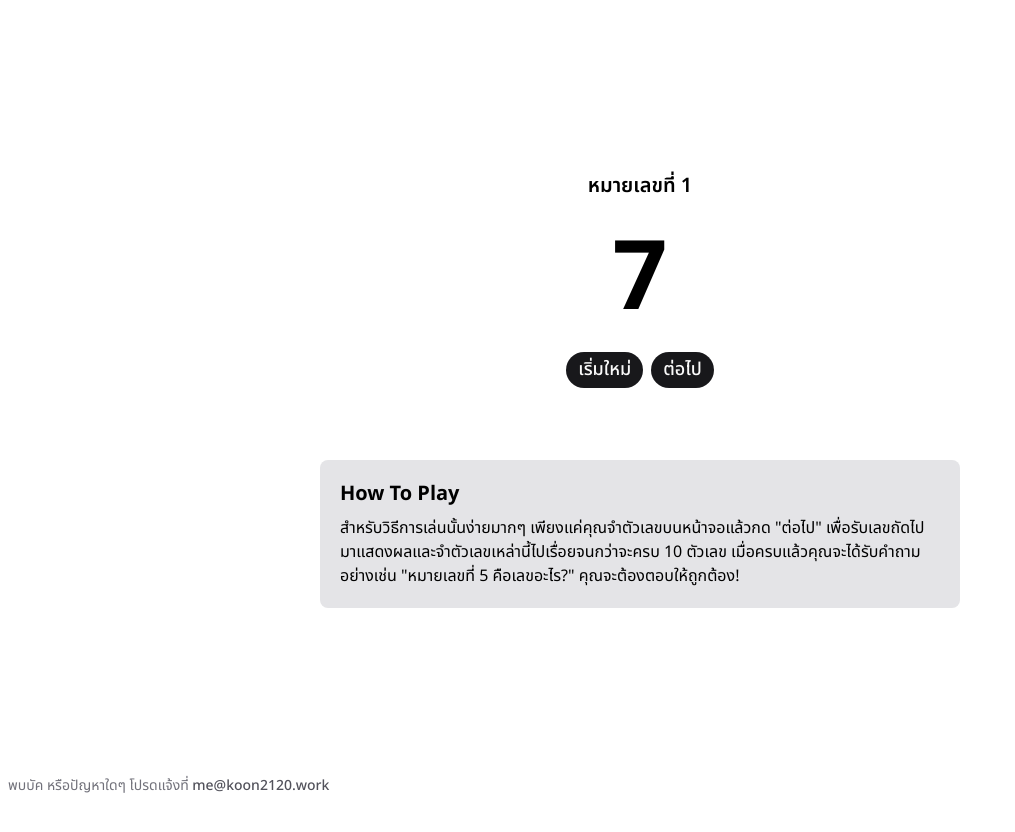
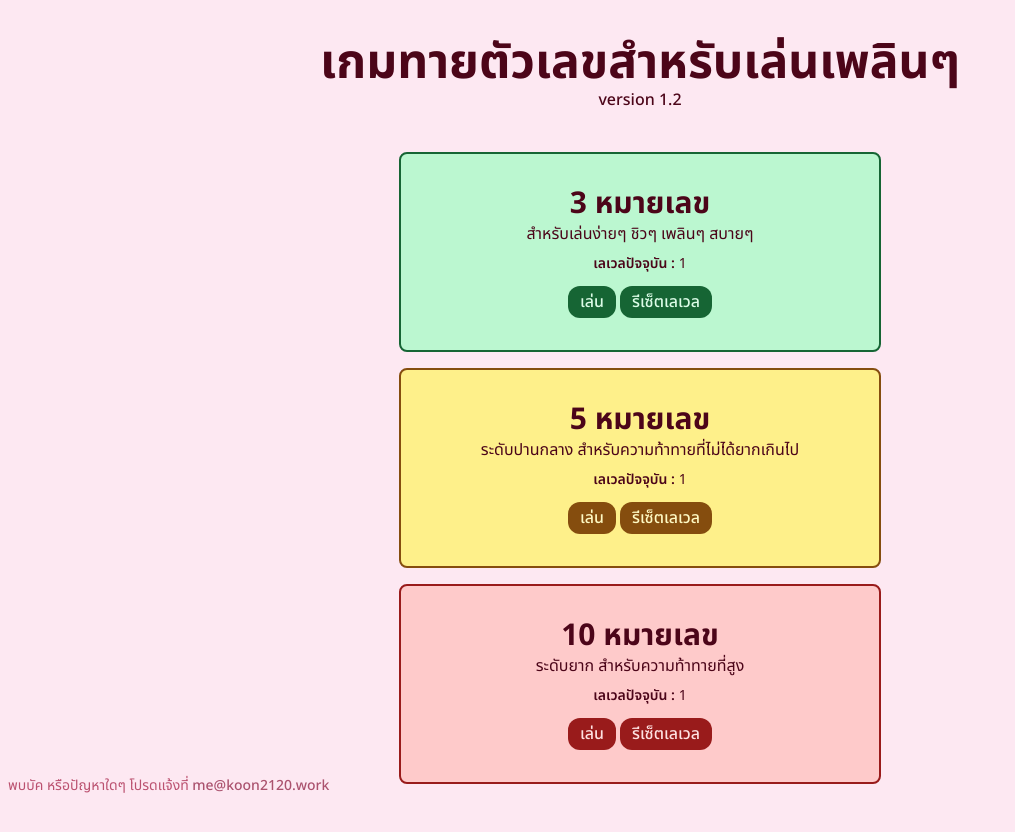
Before and after one commit to koon2120/braintest-game, a Vue app: page / in a window 1280 px wide. Shown: the whole page, without its empty margins (0-1015 px from the left). Before the commit the page ends 800 px from the top, so only its background shows below. Built offline with nearby package versions, Linux system fonts and the light colour scheme.

Commit message:
add features, edit styles

```diff
--- a/index.html
+++ b/index.html
@@ -26,7 +26,7 @@
   <link href="https://fonts.googleapis.com/css2?family=Noto+Sans+Thai:wght@100..900&display=swap" rel="stylesheet">
 </head>
 
-<body>
+<body style="background-color: #fde8f2;">
   <div id="app"></div>
   <script type="module" src="/src/main.js"></script>
 </body>
--- a/src/App.vue
+++ b/src/App.vue
@@ -1,13 +1,47 @@
 <script setup>
-import { onMounted, ref, watch } from 'vue';
+import { onMounted, ref } from 'vue';
+
+// page = start, ingame
+const pageState = ref('start')
+
+// mainNumber for show , numberList for store
+const mainNumber = ref(0)
+const numberList = ref([])
+
+// numberNo use Ingame page , numberNoLimit set in start page
+const numberNo = ref(0)
+const numberNoLimit = ref(3)
+
+//question and answer
 const isQuestion = ref(false)
 const isUserAnswer = ref(false)
-const mainNumber = ref(0)
-const numberList = ref([])
-const numberNo = ref(0)
 const userAnswer = ref('')
 const verifyStatus = ref(0)
 
+// player level
+const playerLevel = ref(1)
+
+// player level for show in start page
+const playerLevel3 = ref(1)
+const playerLevel5 = ref(1)
+const playerLevel10 = ref(1)
+
+// เมื่อผู้เล่นกดเล่น
+function onPlayerPlay(number) {
+  if (number == 3) {
+    numberNoLimit.value = 3
+    playerLevel.value = playerLevel3.value
+  }else if (number == 5) {
+    numberNoLimit.value = 5
+    playerLevel.value = playerLevel5.value
+  }else if (number == 10) {
+    numberNoLimit.value = 10
+    playerLevel.value = playerLevel10.value
+  }
+  pageState.value = 'ingame'
+}
+
+// เมื่อผู้เล่นกดรีเซ็ตหรือต่อไปเมื่อได้รับผลลัพธ์ของคำตอบ
 function ResetProcress() {
   userAnswer.value = ''
   verifyStatus.value = 0
@@ -17,73 +51,163 @@ function ResetProcress() {
   NextProcress()
 }
 
+// เมื่อผู้เล่นกดต่อไป มีการเช็คว่าไปต่อหรือเข้าสู่คำถาม
 function NextProcress() {
-  if (numberNo.value != 10 && !isQuestion.value) {
+  if (numberNo.value != numberNoLimit.value && !isQuestion.value) {
     isQuestion.value = false
     isUserAnswer.value = false
     numberNo.value += 1;
-    mainNumber.value = Math.floor(Math.random() * 9) + 1;
+    mainNumber.value = Math.floor(Math.random() * (9 + (10 * (playerLevel.value - 1)))) + 1;
     numberList.value.push(mainNumber.value)
-  }else if (numberNo.value == 10) {
+  } else if (numberNo.value == numberNoLimit.value) {
     isQuestion.value = true
-    numberNo.value = Math.floor(Math.random() * 10) + 1;
+    numberNo.value = Math.floor(Math.random() * numberNoLimit.value) + 1;
     mainNumber.value = "?";
+    console.log(numberList.value)
   }
 }
 
+// ตรวจสอบคำตอบ
 function AnswerVerify() {
   mainNumber.value = userAnswer.value
   isUserAnswer.value = true
-  if (String(numberList.value[numberNo.value-1]) === String(userAnswer.value)) {
+  if (String(numberList.value[numberNo.value - 1]) === String(userAnswer.value)) {
     verifyStatus.value = 1
-  }else {
+    playerLevel.value += 1
+    if (numberNoLimit.value == 3) {
+      localStorage.setItem('player-level-3',String(playerLevel.value))
+    }else if (numberNoLimit.value == 5) {
+      localStorage.setItem('player-level-5',String(playerLevel.value))
+    }else if (numberNoLimit.value == 10) {
+      localStorage.setItem('player-level-10',String(playerLevel.value))
+    }
+  } else {
     verifyStatus.value = 2
   }
 }
 
+// แปลง verifyStatus เป็นข้อความสำหรับแสดงผล
 function VerifyMessage() {
   if (verifyStatus.value == 1) {
-    return 'ถูกต้อง'
-  }else if (verifyStatus.value == 2) {
-    return 'ผิด'
-  }else {
+    return 'ตอบถูกต้อง!!!'
+  } else if (verifyStatus.value == 2) {
+    return 'ตอบผิดนะ :)'
+  } else {
     return 'ไม่ทราบ'
   }
 }
 
-watch(userAnswer,(value,oldValue) => {
-  if (value.length > 3) {
-    userAnswer.value = userAnswer.value.slice(0,3)
+function onPlayerResetLevel(number) {
+  if (number == 3) {
+    localStorage.setItem('player-level-3',"1")
+    playerLevel3.value = 1
+  }else if (number == 5) {
+    localStorage.setItem('player-level-5',"1")
+    playerLevel5.value = 1
+  }else if (number == 10) {
+    localStorage.setItem('player-level-10',"1")
+    playerLevel10.value = 1
   }
-})
+}
 
+// เมื่อ Vue App พร้อมใช้งาน
 onMounted(() => {
+  if (localStorage.getItem('player-level-3')) {
+    playerLevel3.value = parseInt(localStorage.getItem('player-level-3'))
+  }else {
+    localStorage.setItem('player-level-3',"1")
+    playerLevel3.value = 1
+  }
+  if (localStorage.getItem('player-level-5')) {
+    playerLevel5.value = parseInt(localStorage.getItem('player-level-5'))
+  }else {
+    localStorage.setItem('player-level-5',"1")
+    playerLevel5.value = 1
+  }
+  if (localStorage.getItem('player-level-10')) {
+    playerLevel10.value = parseInt(localStorage.getItem('player-level-10'))
+  }else {
+    localStorage.setItem('player-level-10',"1")
+    playerLevel10.value = 1
+  }
   NextProcress()
 })
 </script>
 
 <template>
-  <div class="container mx-auto font-sans">
-    <div class="flex flex-col justify-center items-center h-screen gap-3">
-      <div>
+  <div class="container mx-auto font-sans text-rose-950">
+    <div v-if="pageState == 'start'" class="flex flex-col items-center mt-10 mb-10">
+      <div class="text-center">
+        <h1 class="text-2xl lg:text-5xl font-bold">เกมทายตัวเลขสำหรับเล่นเพลินๆ</h1>
+        <p class="text-md font-medium">version 1.2</p>
+      </div>
+      <div class="flex flex-col text-center mt-8">
+        <div class="bg-green-200 px-20 py-8 m-2 rounded-lg border-2 border-green-800">
+          <h2 class="text-3xl font-bold">3 หมายเลข</h2>
+          <p class="mb-2">สำหรับเล่นง่ายๆ ชิวๆ เพลินๆ สบายๆ</p>
+          <p class="mb-3 text-sm"><span class="font-semibold">เลเวลปัจจุบัน : </span>{{ playerLevel3 }}</p>
+          <div class="flex flex-row gap-x-1 justify-center">
+            <button @click="onPlayerPlay(3)" class="bg-green-800 text-green-100 font-medium px-3 py-1 rounded-xl">เล่น</button>
+            <button @click="onPlayerResetLevel(3)" class="bg-green-800 text-green-100 font-medium px-3 py-1 rounded-xl">รีเซ็ตเลเวล</button>
+          </div>
+        </div>
+        <div class="bg-yellow-200 px-20 py-8 m-2 rounded-lg border-2 border-yellow-800">
+          <h2 class="text-3xl font-bold">5 หมายเลข</h2>
+          <p class="mb-2">ระดับปานกลาง สำหรับความท้าทายที่ไม่ได้ยากเกินไป</p>
+          <p class="mb-3 text-sm"><span class="font-semibold">เลเวลปัจจุบัน : </span>{{ playerLevel5 }}</p>
+          <div class="flex flex-row gap-x-1 justify-center">
+            <button @click="onPlayerPlay(5)" class="bg-yellow-800 text-yellow-100 font-medium px-3 py-1 rounded-xl">เล่น</button>
+            <button @click="onPlayerResetLevel(5)" class="bg-yellow-800 text-yellow-100 font-medium px-3 py-1 rounded-xl">รีเซ็ตเลเวล</button>
+          </div>
+        </div>
+        <div class="bg-red-200 px-20 py-8 m-2 rounded-lg border-2 border-red-800">
+          <h2 class="text-3xl font-bold">10 หมายเลข</h2>
+          <p class="mb-2">ระดับยาก สำหรับความท้าทายที่สูง</p>
+          <p class="mb-3 text-sm"><span class="font-semibold">เลเวลปัจจุบัน : </span>{{ playerLevel10 }}</p>
+          <div class="flex flex-row gap-x-1 justify-center">
+            <button @click="onPlayerPlay(10)" class="bg-red-800 text-red-100 font-medium px-3 py-1 rounded-xl">เล่น</button>
+            <button @click="onPlayerResetLevel(10)" class="bg-red-800 text-red-100 font-medium px-3 py-1 rounded-xl">รีเซ็ตเลเวล</button>
+          </div>
+        </div>
+      </div>
+    </div>
+    <div v-if="pageState == 'ingame'" class="flex flex-col items-center mt-20 mb-20">
+      <div class="mb-3">
+        <p class="bg-green-200 text-green-900 px-2 py-1 rounded-xl text-xs font-medium">LEVEL {{ playerLevel }}</p>
+      </div>
+      <div class="mb-3">
         <p v-if="!isQuestion" class="font-semibold text-xl">หมายเลขที่ {{ numberNo }}</p>
-        <p v-else class="font-semibold text-xl"><span class="underline">คำถาม</span> หมายเลขที่ {{ numberNo }} คือเลขอะไร?</p>
+        <p v-else class="font-semibold text-xl"><span class="underline">คำถาม</span> หมายเลขที่ {{ numberNo }}
+          คือเลขอะไร?</p>
       </div>
-      <div class="text-center mt-5 mb-3">
-        <h1 v-if="!isQuestion" class="text-8xl font-bold">{{ mainNumber }}</h1>
-        <input v-else-if="!isUserAnswer" type="text" class="rounded-lg text-4xl lg:text-8xl font-bold w-44 text-center outline-none bg-zinc-200 py-1" v-model="userAnswer" placeholder="???">
-        <h1 v-if="isUserAnswer" class="text-4xl lg:text-8xl font-bold" :class="{'text-red-600':verifyStatus==2,'text-green-600':verifyStatus==1}">{{ mainNumber }} {{ isUserAnswer ? 'คือคำตอบที่'+VerifyMessage() : '' }}</h1>
+      <div class="text-center mt-5 mb-6">
+        <h1 v-if="!isQuestion" class="text-8xl font-bold text-rose-800">{{ mainNumber }}</h1>
+        <input v-else-if="!isUserAnswer" type="text"
+          class="rounded-lg text-4xl lg:text-8xl font-bold w-52 text-center outline-none bg-zinc-100 text-zinc-700 border-zinc-400 border-2 py-1"
+          v-model="userAnswer" placeholder="???">
+        <h1 v-if="isUserAnswer" class="text-4xl lg:text-8xl font-bold"
+          :class="{ 'text-red-600': verifyStatus == 2, 'text-green-600': verifyStatus == 1 }">{{ VerifyMessage() }}</h1>
       </div>
       <div class="flex flex-row gap-x-2 mb-10">
-        <button @click="ResetProcress" class="text-lg px-3 py-1 font-medium bg-zinc-900 text-zinc-50 rounded-full">เริ่มใหม่</button>
-        <button v-if="!isQuestion" @click="NextProcress" class="text-lg px-3 py-1 font-medium bg-zinc-900 text-zinc-50 rounded-full">ต่อไป</button>
-        <button v-else-if="isQuestion && !verifyStatus" @click="AnswerVerify" class="text-lg px-3 py-1 font-medium bg-zinc-900 text-zinc-50 rounded-full">ตรวจคำตอบ</button>
+        <button v-if="!verifyStatus" @click="ResetProcress"
+          class="text-lg px-3 py-1 font-semibold bg-yellow-700 text-zinc-50 rounded-xl">เริ่มใหม่</button>
+        <button v-else @click="ResetProcress"
+          class="text-lg px-3 py-1 font-semibold bg-yellow-700 text-zinc-50 rounded-xl"
+          :class="{ 'bg-red-700': verifyStatus == 2, 'bg-green-700': verifyStatus == 1 }">{{ verifyStatus == 1 ? 'ไปต่อ' :
+          'เริ่มใหม่' }}</button>
+        <button v-if="!isQuestion" @click="NextProcress"
+          class="text-lg px-3 py-1 font-semibold bg-lime-700 text-zinc-50 rounded-xl">ต่อไป</button>
+        <button v-else-if="isQuestion && !verifyStatus" @click="AnswerVerify"
+          class="text-lg px-3 py-1 font-semibold bg-red-700 text-zinc-50 rounded-xl">ตรวจคำตอบ</button>
       </div>
-      <div class="bg-zinc-200 p-5 m-5 rounded-lg lg:w-1/2">
+      <div class="bg-rose-200 p-5 m-5 rounded-lg lg:w-1/2">
         <h2 class="font-bold text-xl mb-2">How To Play</h2>
-        <p>สำหรับวิธีการเล่นนั้นง่ายมากๆ เพียงแค่คุณจำตัวเลขบนหน้าจอแล้วกด "ต่อไป" เพื่อรับเลขถัดไปมาแสดงผลและจำตัวเลขเหล่านี้ไปเรื่อยจนกว่าจะครบ 10 ตัวเลข เมื่อครบแล้วคุณจะได้รับคำถามอย่างเช่น "หมายเลขที่ 5 คือเลขอะไร?" คุณจะต้องตอบให้ถูกต้อง!</p>
+        <p>สำหรับวิธีการเล่นนั้นง่ายมากๆ เพียงแค่คุณจำตัวเลขบนหน้าจอแล้วกด "ต่อไป"
+          เพื่อรับเลขถัดไปมาแสดงผลและจำตัวเลขเหล่านี้ไปเรื่อยจนกว่าจะครบ 10 ตัวเลข เมื่อครบแล้วคุณจะได้รับคำถามอย่างเช่น
+          "หมายเลขที่ 5 คือเลขอะไร?" คุณจะต้องตอบให้ถูกต้อง!</p>
       </div>
     </div>
   </div>
-  <p class="fixed bottom-1 left-2 font-normal text-sm text-zinc-500">พบบัค หรือปัญหาใดๆ โปรดแจ้งที่ <a href="mailto:me@koon2120.work" class="font-medium text-zinc-600 hover:text-zinc-800">me@koon2120.work</a></p>
+  <p class="fixed bottom-1 left-2 font-normal text-sm text-rose-800 opacity-70">พบบัค หรือปัญหาใดๆ โปรดแจ้งที่ <a
+      href="mailto:me@koon2120.work" class="font-medium text-rose-900 hover:text-zinc-800">me@koon2120.work</a></p>
 </template>
```
